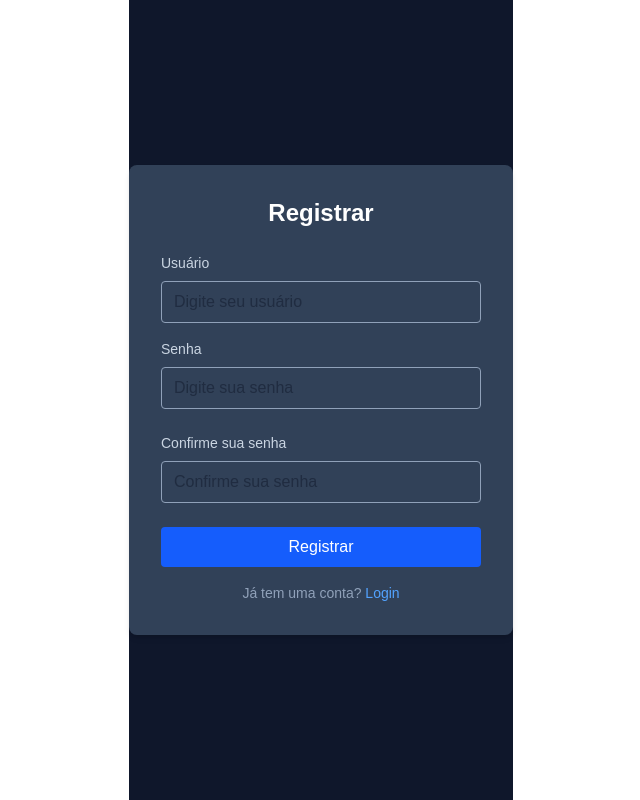
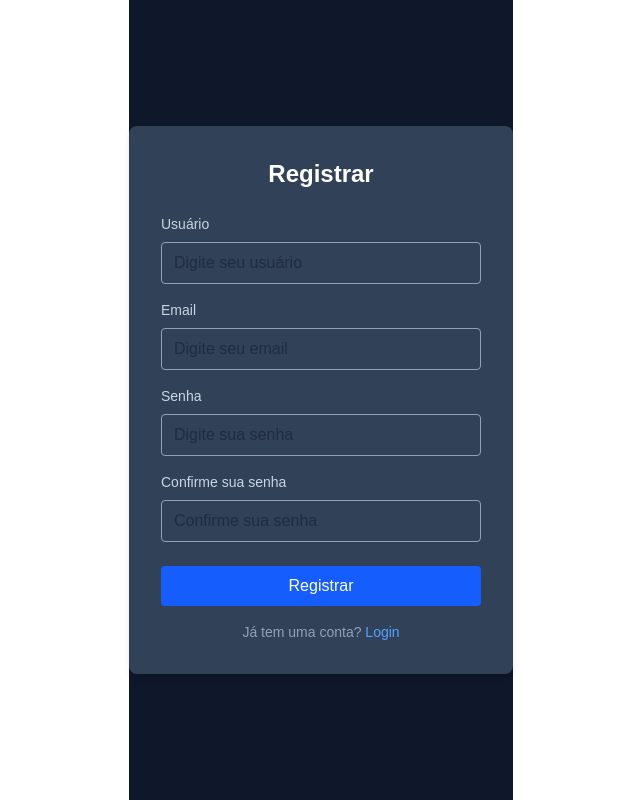
Before and after one commit to mario-leandro/devChat, a Next.js app: page /register in a window 1280 px wide. Shown: the whole page, without its empty margins (319-959 px from the left). Built offline with nearby package versions, Linux system fonts and the light colour scheme.

Commit message:
Criando e validando pagina de registro

```diff
--- a/src/pages/register/index.tsx
+++ b/src/pages/register/index.tsx
@@ -1,7 +1,56 @@
+"use client";
+
 import "@/app/globals.css";
 import Link from "next/link";
+import { useRouter } from "next/navigation";
+import { registrarUsuario } from "@/services/users_api_routes";
 
 export default function RegisterPage() {
+  const rota = useRouter();
+
+  const handleRegister = async (event: React.FormEvent) => {
+    event.preventDefault();
+    const form = event.currentTarget as HTMLFormElement;
+    const formData = new FormData(form);
+
+    const username = formData.get("username") as string;
+    const email = formData.get("email") as string;
+    const password = formData.get("password") as string;
+    const confirmPassword = formData.get("confirm-password") as string;
+
+    try {
+      const response = await registrarUsuario(username, email, password);
+
+      if (!response) throw new Error("Registro falhou");
+
+      if (password !== confirmPassword) {
+        alert("As senhas não coincidem.");
+        return;
+      }
+
+      if (response.error === "Usuário ou senha inválidos") {
+        alert("Usuário ou senha inválidos.");
+        return;
+      }
+
+      if (response.error === "E-mail já cadastrado") {
+        alert("Este e-mail já está em uso.");
+        return;
+      }
+
+      if (response.error === "Usuário já cadastrado") {
+        alert("Este usuário já está em uso.");
+        return;
+      }
+
+      console.log("Registro bem-sucedido:", response);
+      rota.push("/login");
+    } catch (error) {
+      console.error("Erro ao registrar usuário:", error);
+      alert("Erro ao registrar usuário. Tente novamente.");
+    }
+  };
+
   return (
     <div className="flex items-center justify-center h-screen bg-slate-900">
       <div className="bg-slate-700 p-8 rounded-lg shadow-md w-96">
@@ -9,7 +58,7 @@ export default function RegisterPage() {
           Registrar
         </h2>
 
-        <form>
+        <form onSubmit={handleRegister}>
           <div className="mb-4">
             <label
               className="block text-sm font-medium text-slate-300 mb-2"
@@ -18,14 +67,33 @@ export default function RegisterPage() {
               Usuário
             </label>
             <input
+              name="username"
               type="text"
               id="username"
+              required
               className="w-full px-3 py-2 border border-slate-400 rounded focus:outline-none focus:ring focus:ring-blue-500"
               placeholder="Digite seu usuário"
             />
           </div>
 
-          <div className="mb-6">
+          <div className="mb-4">
+            <label
+              className="block text-sm font-medium text-slate-300 mb-2"
+              htmlFor="email"
+            >
+              Email
+            </label>
+            <input
+              name="email"
+              type="email"
+              id="email"
+              required
+              className="w-full px-3 py-2 border border-slate-400 rounded focus:outline-none focus:ring focus:ring-blue-500"
+              placeholder="Digite seu email"
+            />
+          </div>
+
+          <div className="mb-4">
             <label
               className="block text-sm font-medium text-slate-300 mb-2"
               htmlFor="password"
@@ -33,8 +101,10 @@ export default function RegisterPage() {
               Senha
             </label>
             <input
+              name="password"
               type="password"
               id="password"
+              required
               className="w-full px-3 py-2 border border-slate-400 rounded focus:outline-none focus:ring focus:ring-blue-500"
               placeholder="Digite sua senha"
             />
@@ -48,8 +118,10 @@ export default function RegisterPage() {
               Confirme sua senha
             </label>
             <input
+              name="confirm-password"
               type="password"
               id="confirm-password"
+              required
               className="w-full px-3 py-2 border border-slate-400 rounded focus:outline-none focus:ring focus:ring-blue-500"
               placeholder="Confirme sua senha"
             />
```
